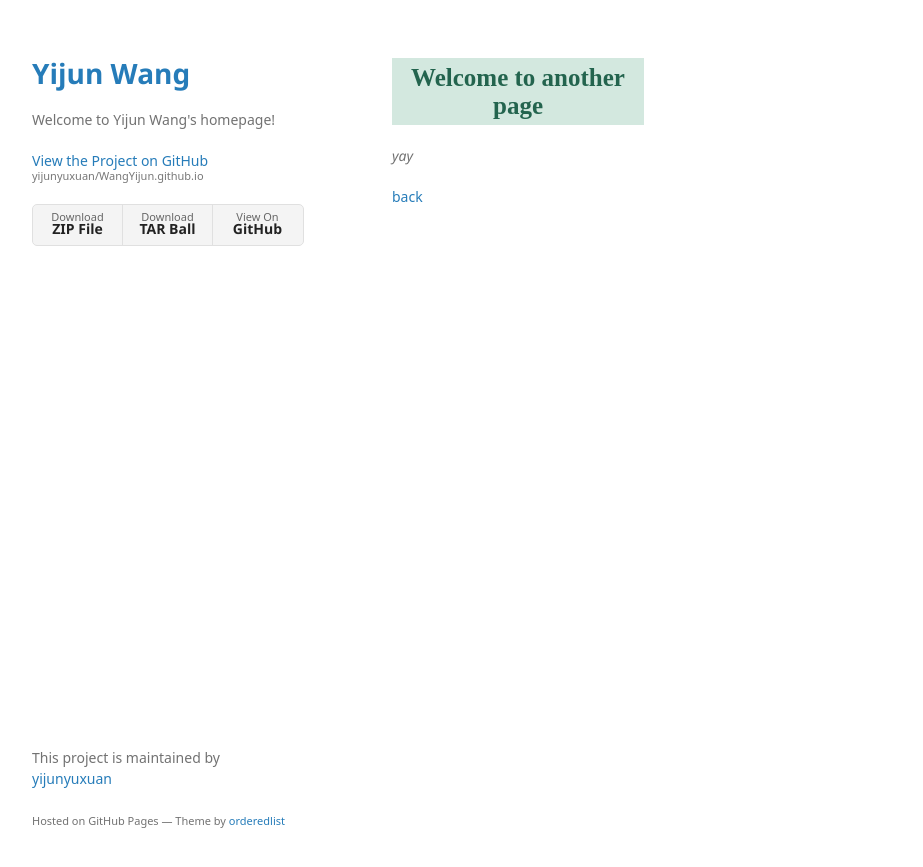
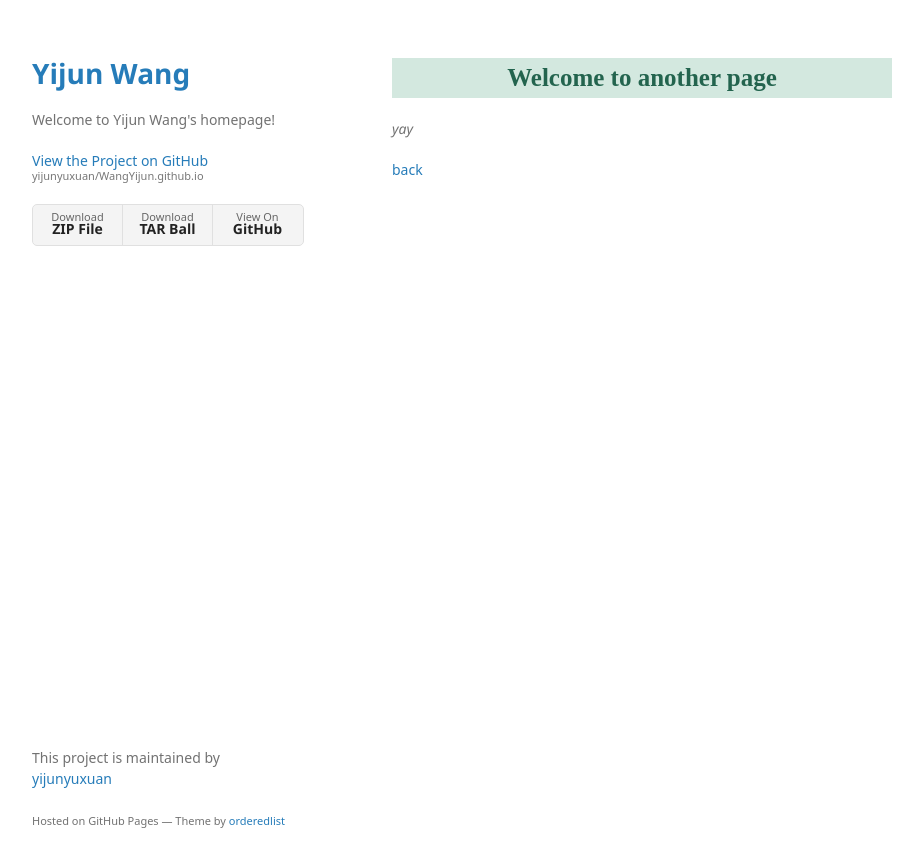
Before and after one commit to yijunyuxuan/WangYijun.github.io, a Jekyll site: the page built from another-page.md, in a window 1280 px wide. Shown: the top 867 px of the page, without its empty margins (178-1101 px from the left). Built offline with Jekyll 4.4.1, drawn with Linux system fonts in a browser that asks for light colours; some web fonts are replaced; our own code applies the rules of GitHub Pages for plain Markdown files.

Commit message:
Update jekyll-theme-minimal.scss

```diff
--- a/_sass/jekyll-theme-minimal.scss
+++ b/_sass/jekyll-theme-minimal.scss
@@ -27,7 +27,7 @@ h1 {
 }
 
 h2 {
-  width: 240px;
+  width: auto;
   background-color: #d3e8df;
   padding: 6px;
   text-align: center;
```
